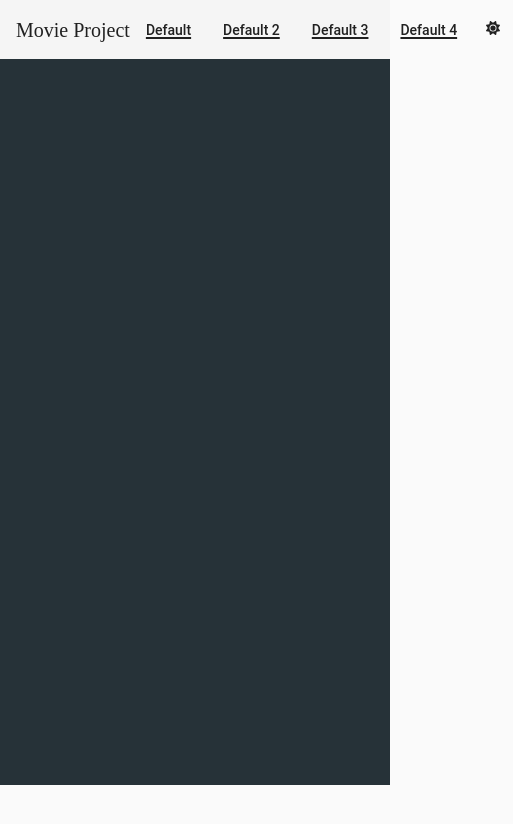
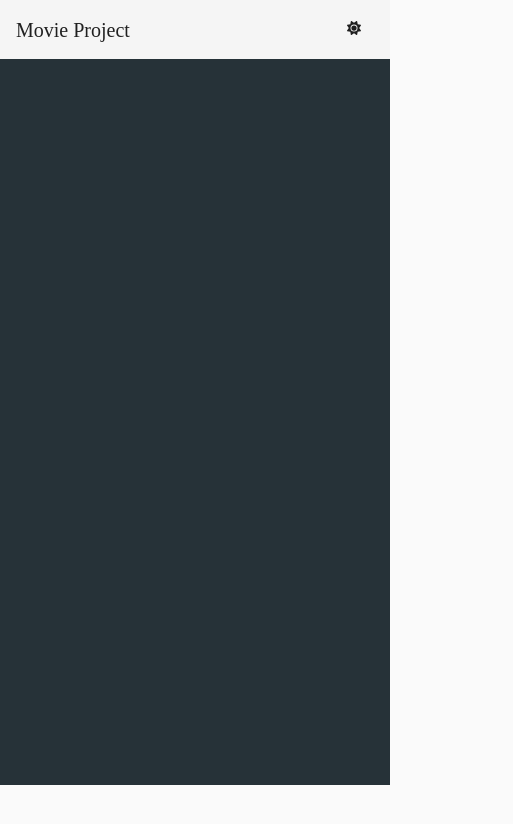
Before and after one commit to esk-dev/movie-project, an Angular app: page / in a window 390 px wide. Shown: the top 824 px of the page, 513 px wide, since content can reach past the window. Built offline with nearby package versions, Linux system fonts and the light colour scheme; a web font is replaced by a local one.

Commit message:
feat[responsive logic navigation]

```diff
--- a/src/app/layout/header/header/header.component.html
+++ b/src/app/layout/header/header/header.component.html
@@ -1,9 +1,19 @@
 <mat-toolbar>
   <span>Movie Project</span>
-  <nav>
+  <ng-container
+    *ngTemplateOutlet="
+      navigationBar;
+      context: { $implicit: links, platformType: platformType$ }
+    "
+  ></ng-container>
+
+  <app-theme-toggle></app-theme-toggle>
+</mat-toolbar>
+
+<ng-template #navigationBar let-links let-platformType="platformType">
+  <nav *ngIf="(platformType | async) === breakpoints.Web">
     <ng-container *ngFor="let link of links">
       <app-link [link]="link"></app-link>
     </ng-container>
   </nav>
-  <app-theme-toggle></app-theme-toggle>
-</mat-toolbar>
+</ng-template>
--- a/src/app/layout/header/header/header.component.ts
+++ b/src/app/layout/header/header/header.component.ts
@@ -1,4 +1,7 @@
-import { ChangeDetectionStrategy, Component } from '@angular/core';
+import { Breakpoints } from '@angular/cdk/layout';
+import { ChangeDetectionStrategy, Component, Input } from '@angular/core';
+import { Observable } from 'rxjs';
+// import { BreakpointsService } from '../../services/breakpoints.service';
 interface Link {
   path: string;
   name: string;
@@ -7,7 +10,7 @@ interface Link {
   selector: 'app-header',
   templateUrl: './header.component.html',
   styleUrls: ['./header.component.scss'],
-  changeDetection: ChangeDetectionStrategy.OnPush,
+  // changeDetection: ChangeDetectionStrategy.OnPush,
 })
 export class HeaderComponent {
   public links: Link[] = [
@@ -16,4 +19,8 @@ export class HeaderComponent {
     { path: '/', name: 'default 3' },
     { path: '/', name: 'default 4' },
   ];
+
+  readonly breakpoints = Breakpoints;
+
+  @Input() public platformType$!: Observable<string>;
 }
--- a/src/app/layout/main/main.component.html
+++ b/src/app/layout/main/main.component.html
@@ -1,9 +1,6 @@
-<app-header class="header"></app-header>
+<app-header class="header" [platformType$]="platformType"></app-header>
 <ng-container
-  *ngTemplateOutlet="
-    MainTemplate;
-    context: { $implicit: (platformType | async) }
-  "
+  *ngTemplateOutlet="MainTemplate; context: { $implicit: platformType }"
 >
 </ng-container>
 <footer class="footer"></footer>
@@ -12,7 +9,7 @@
   <main>
     <section
       class="sidebar"
-      *ngIf="platformType === breakpoints.Tablet"
+      *ngIf="(platformType | async) === breakpoints.Tablet"
     ></section>
     <ng-content #routes></ng-content>
   </main>
--- a/src/app/layout/main/main.component.scss
+++ b/src/app/layout/main/main.component.scss
@@ -43,12 +43,12 @@ main {
     // height: 86vh;
     overflow-y: auto;
     flex-direction: row;
+  }
 
-    .sidebar {
-      width: 7vw;
-      // height: 86vh;
-      background: map-get(colors.$dark-primary, dark);
-    }
+  .sidebar {
+    width: 7vw;
+    // height: 86vh;
+    background: map-get(colors.$dark-primary, dark);
   }
 }
 
```
